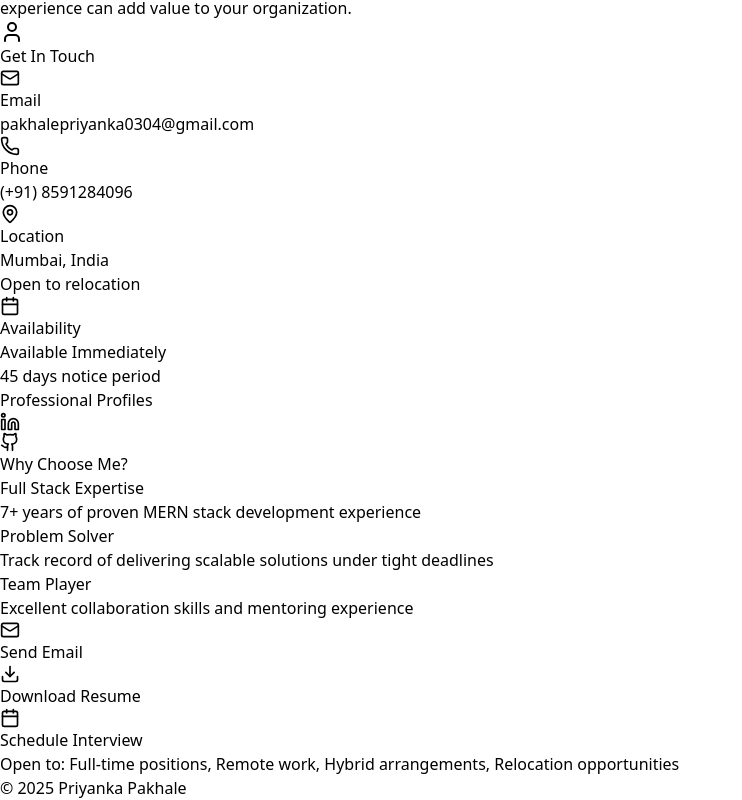
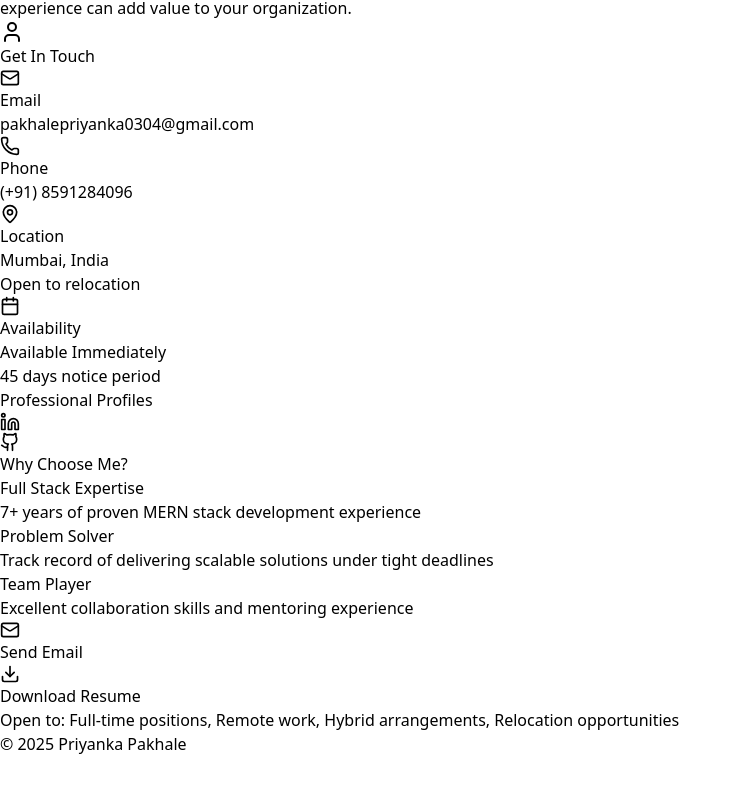
Before and after one commit to priyankapakhale/my-portfolio, a React (Vite) app: page /#/ in a window 1280 px wide. Shown: the part 4870-5670 px from the top of the page, without its empty margins (0-742 px from the left). After the commit the page ends 5626 px from the top, so only its background shows below. Built offline with nearby package versions, Linux system fonts and the light colour scheme.

Commit message:
removed schedule interview button from contact section

```diff
--- a/src/components/contact/Contact.tsx
+++ b/src/components/contact/Contact.tsx
@@ -8,6 +8,7 @@ import {
   Phone,
   User,
 } from "lucide-react";
+import resumeUrl from "../../assets/docs/resume.pdf";
 
 const Contact = () => {
   return (
@@ -169,20 +170,13 @@ const Contact = () => {
               </a>
 
               <a
-                href="/assets/docs/resume.pdf"
-                download
+                href={resumeUrl}
+                target="_blank"
+                rel="noopener noreferrer"
                 className="w-full px-8 py-4 rounded-full text-lg font-semibold border-2 transition-all duration-300 hover:scale-105 shadow-lg hover:shadow-2xl flex items-center justify-center border-purple-600 text-purple-600 hover:bg-purple-600 hover:text-white"
               >
                 <Download size={20} className="mr-3" />
                 <span className="whitespace-nowrap">Download Resume</span>
-              </a>
-
-              <a
-                href="#"
-                className="w-full px-8 py-4 rounded-full text-lg font-semibold border-2 transition-all duration-300 hover:scale-105 shadow-lg hover:shadow-2xl flex items-center justify-center border-blue-600 text-blue-600 hover:bg-blue-600 hover:text-white"
-              >
-                <Calendar size={20} className="mr-3" />
-                <span className="whitespace-nowrap">Schedule Interview</span>
               </a>
             </div>
           </div>
```
